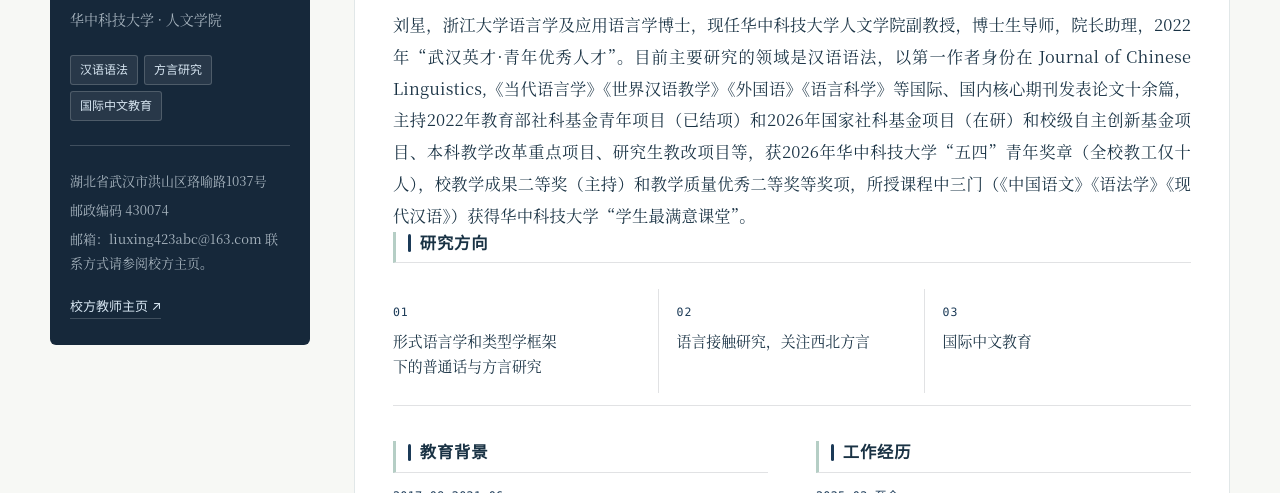
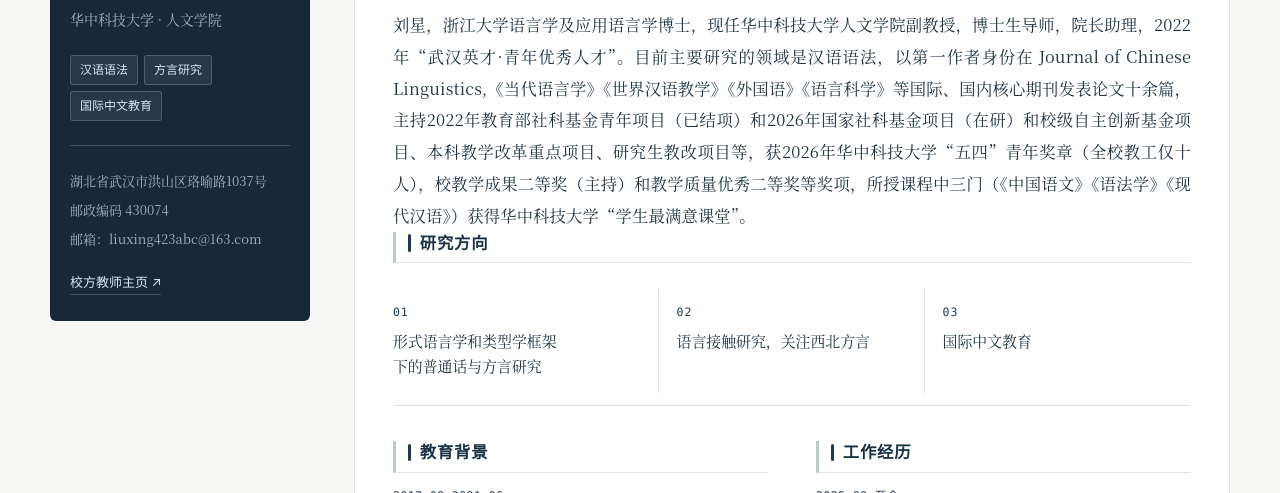
Before and after one commit to liuxing0321/liuxing0321.github.io, a plain HTML site: page index.html in a window 1280 px wide. Shown: the part 607-1100 px from the top of the page. Drawn offline with Linux system fonts and the light colour scheme.

Commit message:
Update profile.html

```diff
--- a/sections/profile.html
+++ b/sections/profile.html
@@ -73,4 +73,4 @@
   }
 </style>
 
-<aside class="profile"><img class="photo" src="assets/images/liuxing.png" width="260" height="285" alt="刘星老师肖像"><h2 class="name">刘星</h2><p class="roman">LIU XING</p><p class="role">副教授 · 博士生导师</p><p class="role">硕士生导师</p><p class="uni">华中科技大学 · 人文学院</p><div class="tags"><span>汉语语法</span><span>方言研究</span><span>国际中文教育</span></div><div class="contact"><p>湖北省武汉市洪山区珞喻路1037号</p><p>邮政编码 430074</p><p>邮箱：liuxing423abc@163.com 联系方式请参阅校方主页。</p></div><a class="source-link" href="http://faculty.hust.edu.cn/liuxing123/zh_CN/index.htm" target="_blank" rel="noopener noreferrer">校方教师主页 ↗</a></aside>
+<aside class="profile"><img class="photo" src="assets/images/liuxing.png" width="260" height="285" alt="刘星老师肖像"><h2 class="name">刘星</h2><p class="roman">LIU XING</p><p class="role">副教授 · 博士生导师</p><p class="role">硕士生导师</p><p class="uni">华中科技大学 · 人文学院</p><div class="tags"><span>汉语语法</span><span>方言研究</span><span>国际中文教育</span></div><div class="contact"><p>湖北省武汉市洪山区珞喻路1037号</p><p>邮政编码 430074</p><p>邮箱：liuxing423abc@163.com </p></div><a class="source-link" href="http://faculty.hust.edu.cn/liuxing123/zh_CN/index.htm" target="_blank" rel="noopener noreferrer">校方教师主页 ↗</a></aside>
```
